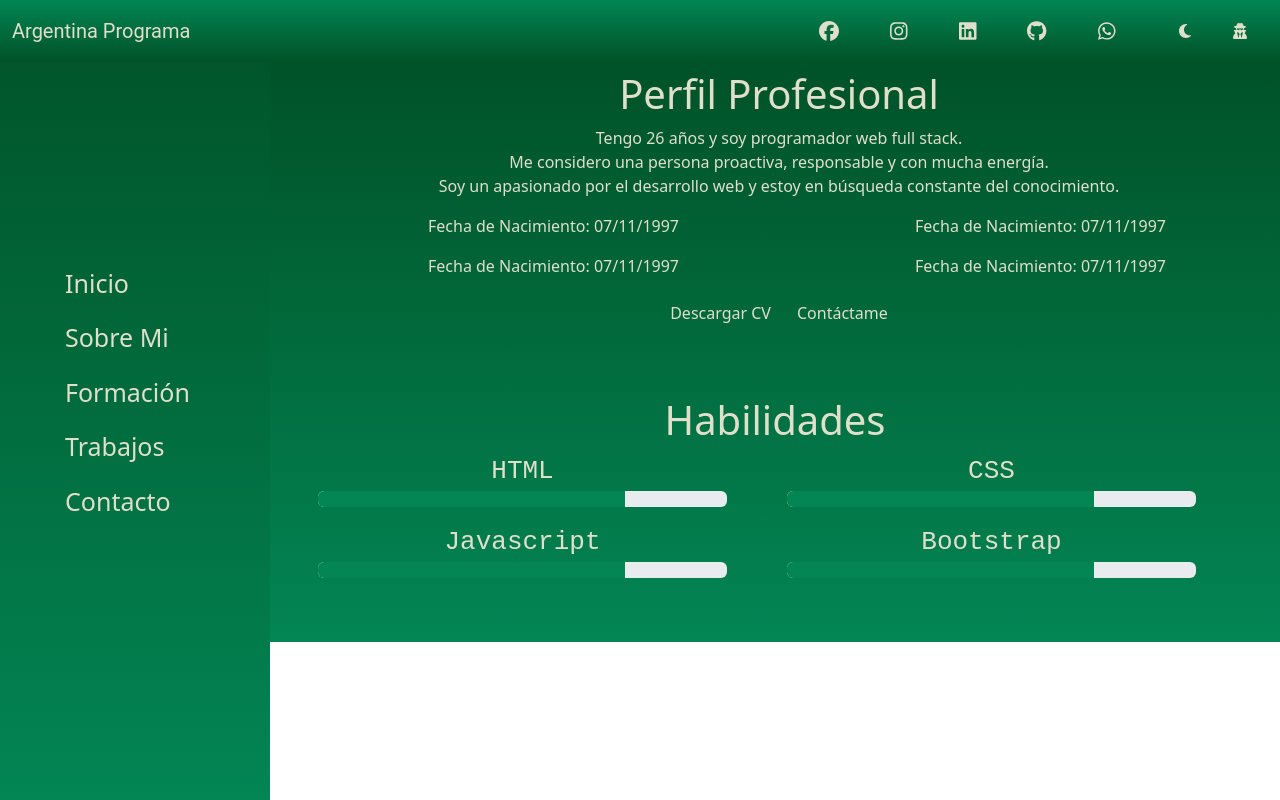
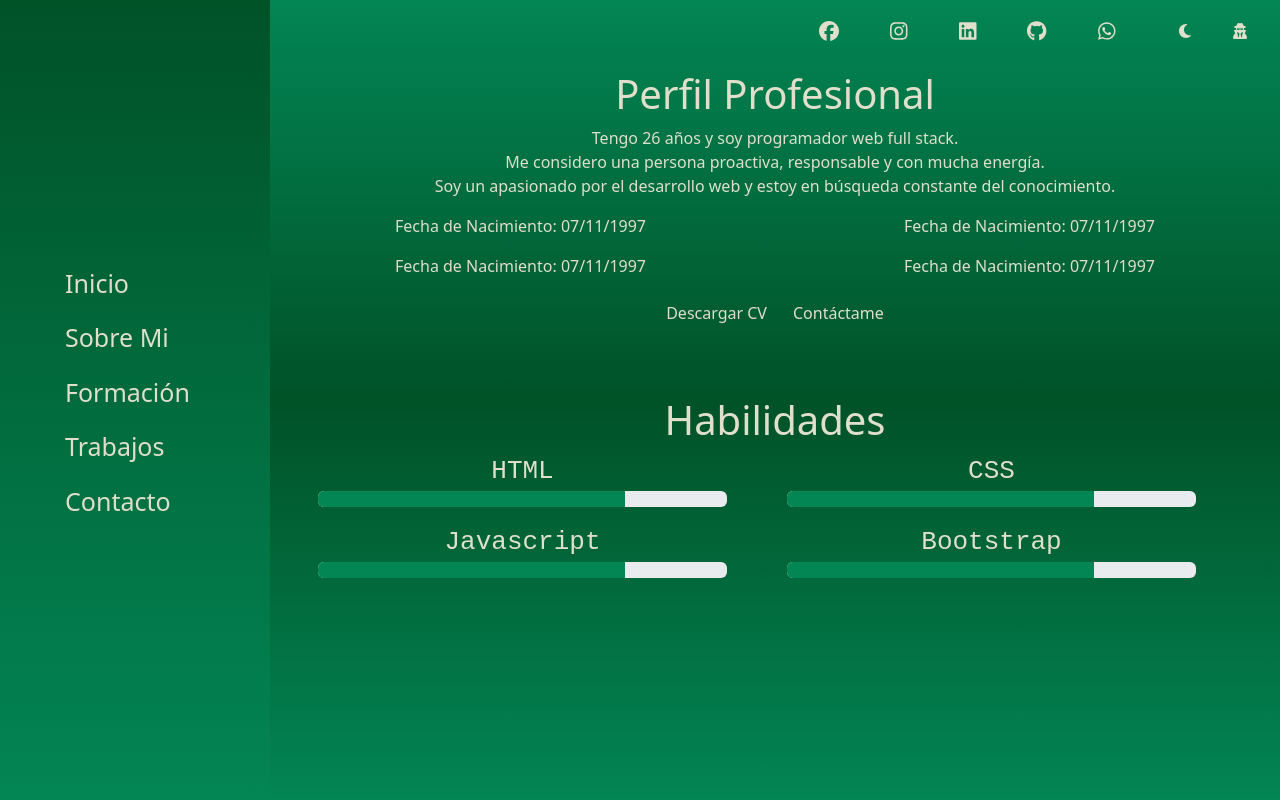
Before and after one commit to LicDeveloperJunior/Proyecto-ARGPROG, an Angular app in the folder Front End/Mi-Portfolio/: page /sobre-mi in a window 1280 px wide. Built offline with nearby package versions, Linux system fonts and the light colour scheme; a web font is replaced by a local one.

Commit message:
Se cambio el manejo del servicio del tema general hacia el body en vez de cada componente

```diff
--- a/Front End/Mi-Portfolio/src/app/componentes/barra-lat-nav/barra-lat-nav.component.less
+++ b/Front End/Mi-Portfolio/src/app/componentes/barra-lat-nav/barra-lat-nav.component.less
@@ -2,7 +2,7 @@
   height: 100%;
   width: 0;
   position: fixed;
-  z-index: 1;
+  z-index: 20;
   top: 0;
   left: 0;
   background: linear-gradient(var(--colorFuerte), var(--colorDebil));
--- a/Front End/Mi-Portfolio/src/app/componentes/barra-sup-nav/barra-sup-nav.component.html
+++ b/Front End/Mi-Portfolio/src/app/componentes/barra-sup-nav/barra-sup-nav.component.html
@@ -1,8 +1,8 @@
-<nav class="navbar navbar-expand-md bg-dark navbar-dark">
+<nav class="navbar navbar-expand-md">
   <div class="container-fluid">
     <a class="navbar-brand d-sm-block d-none" href="javascript:void(0)">Argentina Programa</a>
     <button class="navbar-toggler" type="button" data-bs-toggle="collapse" data-bs-target="#collapsibleNavbar">
-      <span class="navbar-toggler-icon"></span>
+      <span class="navbar-toggler-icon"><fa-icon [icon]="menu"></fa-icon></span>
     </button>
     <div class="collapse navbar-collapse justify-content-end flex-wrap" id="collapsibleNavbar">
       <ul class="navbar-nav">
--- a/Front End/Mi-Portfolio/src/app/componentes/barra-sup-nav/barra-sup-nav.component.less
+++ b/Front End/Mi-Portfolio/src/app/componentes/barra-sup-nav/barra-sup-nav.component.less
@@ -1,7 +1,5 @@
 .navbar {
   height: 10%;
-  background: linear-gradient(var(--colorDebil), var(--colorFuerte));
-  color: var(--textoPrimario);
   z-index: 10;
 
   .container-fluid {
@@ -9,6 +7,15 @@
       font-family: 'Roboto', sans-serif;
       color: var(--textoPrimario);
     }
+
+    .navbar-toggler{
+
+
+    .navbar-toggler-icon {
+      background-image: none;
+      font-size: 25px;
+      display: inline;
+    }}
 
     .nav-item {
       margin-right: 35px;
--- a/Front End/Mi-Portfolio/src/app/componentes/inicio/inicio.component.less
+++ b/Front End/Mi-Portfolio/src/app/componentes/inicio/inicio.component.less
@@ -7,6 +7,4 @@ span {
   height: 100vh;
   font-family: 'Lucida Sans';
   font-size: var(--tamanioTextoPorDefecto);
-  background: linear-gradient( var(--colorFuerte) , var(--colorDebil));
-  color: var(--textoPrimario);
 }
--- a/Front End/Mi-Portfolio/src/app/componentes/sobre-mi/sobre-mi.component.html
+++ b/Front End/Mi-Portfolio/src/app/componentes/sobre-mi/sobre-mi.component.html
@@ -1,5 +1,5 @@
-<section class="sobre-mi espaciado text-center h-100 w-100">
-  <div class="p-2 ps-3 pb-3">
+<div class="sobre-mi espaciado text-center">
+  <div class="p-2 pb-3">
     <h1>Perfil Profesional</h1>
     <div class="px-4 mi-perfil">
       <p>Tengo 26 años y soy programador web full stack.
@@ -8,7 +8,7 @@
         <br>Soy un apasionado por el desarrollo web y estoy en búsqueda constante del conocimiento.
       </p>
     </div>
-    <div class="row row-cols-2 info-personal ms-4">
+    <div class="row row-cols-2 info-personal">
       <div class="info-item">
         <p>Fecha de Nacimiento: <span>07/11/1997</span></p>
       </div>
@@ -60,4 +60,4 @@
       </div>
     </div>
   </div>
-</section>
+</div>
--- a/Front End/Mi-Portfolio/src/app/componentes/sobre-mi/sobre-mi.component.less
+++ b/Front End/Mi-Portfolio/src/app/componentes/sobre-mi/sobre-mi.component.less
@@ -1,7 +1,6 @@
 .sobre-mi {
-  background: linear-gradient(var(--colorFuerte), var(--colorDebil));
   color: var(--textoPrimario);
-  overflow: auto;
+  overflow-x: hidden;
 
   .container-fluid {
     .row {
--- a/Front End/Mi-Portfolio/src/styles.less
+++ b/Front End/Mi-Portfolio/src/styles.less
@@ -2,6 +2,13 @@
   list-style: none;
   margin: 0;
   padding: 0;
+  box-sizing: border-box;
+  color: var(--textoPrimario);
+}
+
+body {
+  background: linear-gradient(var(--colorDebil), var(--colorFuerte), var(--colorDebil));
+  min-height: 100vh;
 }
 
 .espaciado {
```
